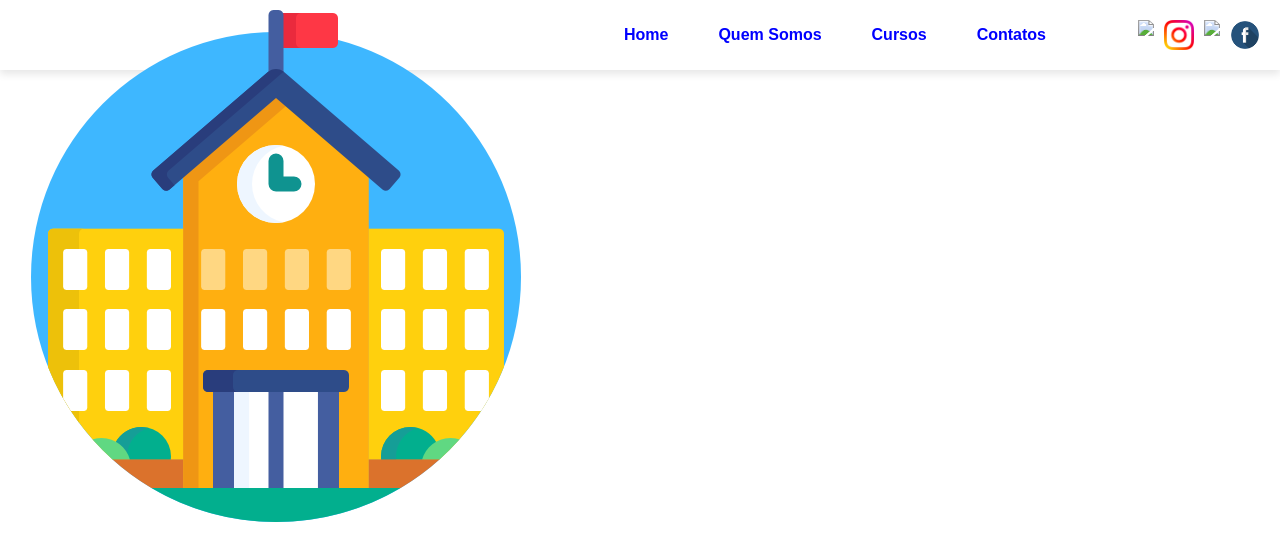
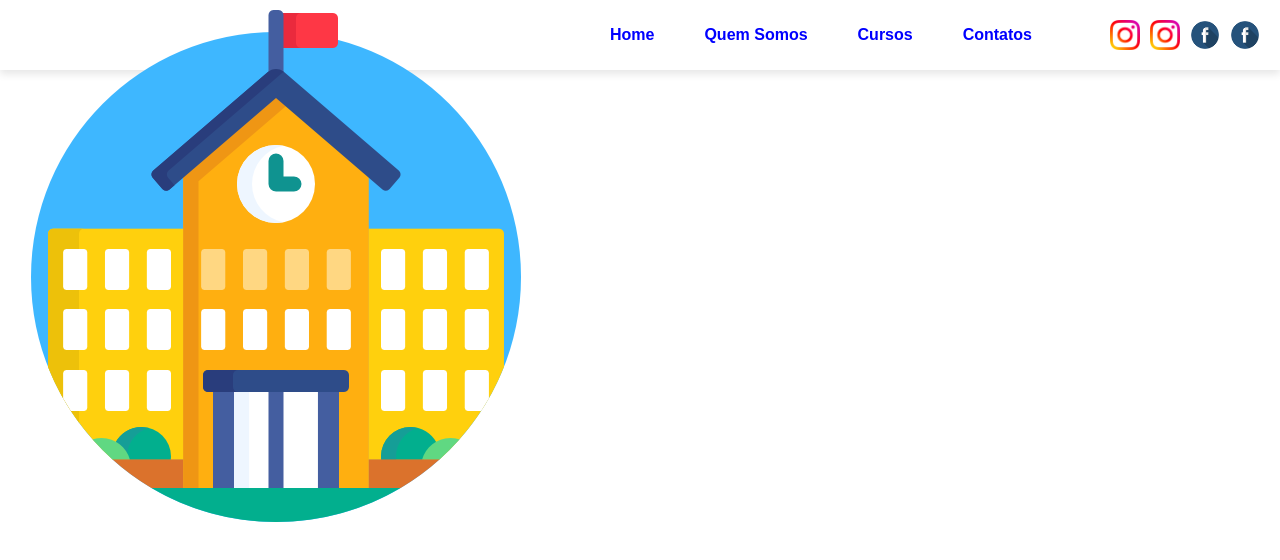
Before and after one commit to erickcationeoss/helena.wysocki, a plain HTML site: page index.html in a window 1280 px wide. Drawn offline with Linux system fonts and the light colour scheme.

Commit message:
sociais 1

```diff
--- a/index.html
+++ b/index.html
@@ -33,12 +33,12 @@ Sistemas</a></li>
 <li><a href="#">Contatos</a></li>
 </ul>
 <div class="social-links">
-<img src="instagram 1.png"
+<img src="instagram.png"
 
 href="https://www.instagram.com" target="_blank"><img src="instagram.png"
 alt="Instagram"></a>
 
-<img src="facebook 1.png" href="https://www.facebook.com"
+<img src="facebook.png" href="https://www.facebook.com"
 
 target="_blank"><img src="facebook.png" alt="Facebook"></a>
 
```
